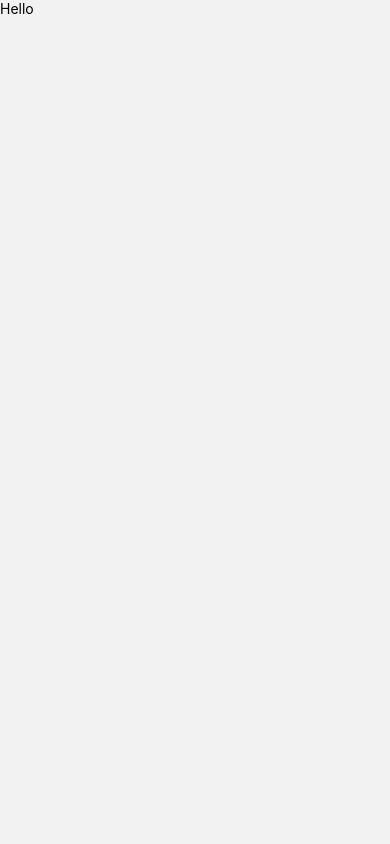
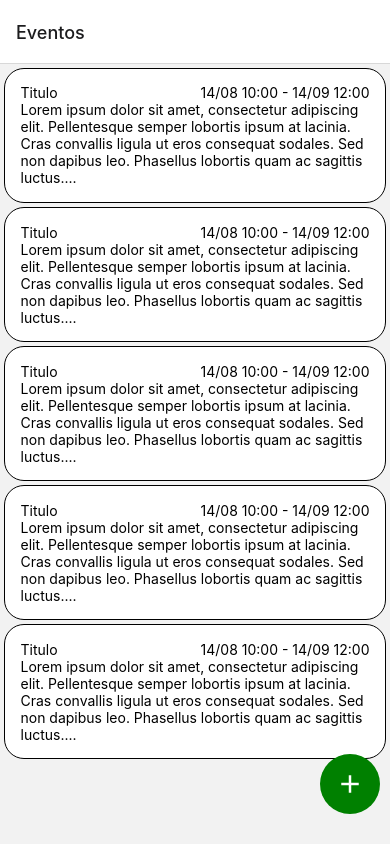
Before and after one commit to EzequielDeOliveira/React_native_kotlin_modules, a React Native app: screen /Home in a window 390 px wide. Built offline with nearby package versions, Linux system fonts and the light colour scheme.

Commit message:
Create app using only js

```diff
--- a/package.json
+++ b/package.json
@@ -15,7 +15,8 @@
     "react": "17.0.2",
     "react-native": "0.68.1",
     "react-native-safe-area-context": "^4.2.4",
-    "react-native-screens": "^3.13.1"
+    "react-native-screens": "^3.13.1",
+    "react-native-vector-icons": "^9.1.0"
   },
   "devDependencies": {
     "@babel/core": "^7.12.9",
--- /dev/null
+++ b/src/Components/DefaultInput.js
@@ -0,0 +1,25 @@
+import React from 'react';
+import { View, TextInput, Text, StyleSheet} from 'react-native';
+
+const DefaultInput = ({ title = "Titulo" }) => (
+    <View style={styles.container}>
+        <Text>
+            {title}
+        </Text>
+        <TextInput
+            style={styles.input}
+        />
+    </View>
+);
+
+const styles = StyleSheet.create({
+    container: {
+        padding: '2%'
+    },
+    text: {},
+    input: {
+        borderWidth: StyleSheet.hairlineWidth
+    }
+});
+
+export default DefaultInput;
--- /dev/null
+++ b/src/Components/FloatButton.js
@@ -0,0 +1,41 @@
+import React from 'react';
+import { Text, TouchableOpacity, StyleSheet } from 'react-native';
+
+import Icon from 'react-native-vector-icons/MaterialIcons';
+
+const FloatButton = ({
+    onPress, longButton, text
+}) => (
+    <TouchableOpacity style={[styles.defaultButton, longButton ? styles.longButton : styles.addButton]} onPress={onPress}>
+        {text ?
+            <Text style={styles.text}>{text}</Text>
+            :
+            <Icon name='add' size={30} color="#FFFFFF" />}
+    </TouchableOpacity>
+);
+
+const styles = StyleSheet.create({
+    defaultButton: {
+        backgroundColor: 'green',
+        alignItems: 'center',
+        justifyContent: 'center',
+        bottom: 30,
+        height: 60,
+        borderRadius: 30,
+    },
+    addButton: {
+        width: 60,
+        right: 10,
+        position: 'absolute',
+    },
+    longButton: {
+        width: '70%',
+        alignSelf: 'center',
+    },
+    text: {
+        fontSize: 20,
+        color: '#FFFFFF'
+    }
+});
+
+export default FloatButton;
--- /dev/null
+++ b/src/Components/ListItem.js
@@ -0,0 +1,47 @@
+import React from 'react';
+import { Text, View, StyleSheet, TouchableOpacity } from 'react-native';
+
+import { useNavigation } from '@react-navigation/native';
+
+const ListItem = ({ title, description, init, end }) => {
+    const navigation = useNavigation();
+
+    return (
+        <TouchableOpacity
+            style={styles.container}
+            onPress={() => navigation.navigate("Meet", {
+                title, description, init, end
+            })}>
+            <View style={styles.head}>
+                <Text>{title}</Text>
+                <Text>{init} - {end}</Text>
+            </View>
+            <Text style={styles.description}>{description.length > 210 ? description.slice(0, 220).trim() + '...' : description}</Text>
+        </TouchableOpacity>
+    );
+}
+const styles = StyleSheet.create({
+    container: {
+        backgroundColor: 'white',
+        padding: '4%',
+        overflow: 'hidden',
+        borderRadius: 20,
+        margin: '1%',
+        marginBottom: 0,
+        borderColor: 'black',
+        borderWidth: 1
+    },
+    title: {
+        marginRight: 10
+    },
+    head: {
+        alignItems: 'flex-start',
+        flexDirection: 'row',
+        justifyContent: 'space-between'
+    },
+    description: {
+        justifyContent: 'center',
+    }
+});
+
+export default ListItem;
--- /dev/null
+++ b/src/Pages/CreateMeet.js
@@ -0,0 +1,29 @@
+import React from 'react';
+import { View, ScrollView, StyleSheet } from 'react-native';
+import DefaultInput from '../Components/DefaultInput';
+import FloatButton from '../Components/FloatButton';
+
+const CreateMeet = () => (
+    <View style={styles.container}>
+        <ScrollView style={styles.scroll}>
+            <DefaultInput title='Nome' />
+            <DefaultInput title='Descrição' />
+            <DefaultInput title='Inicio' />
+            <DefaultInput title='Fim' />
+            <DefaultInput title='Localização' />
+        </ScrollView>
+        <FloatButton longButton text="Salvar"/>
+    </View>
+);
+
+const styles = StyleSheet.create({
+    container: {
+        flex: 1,
+        padding: '2%'
+    },
+    scroll: {
+        marginBottom: '15%'
+    }
+});
+
+export default CreateMeet;
--- a/src/Pages/Home.js
+++ b/src/Pages/Home.js
@@ -1,8 +1,70 @@
 import React from 'react';
-import { Text } from 'react-native';
+import { FlatList, StyleSheet, SafeAreaView, StatusBar } from 'react-native';
 
-const Home = () => (
-    <Text>Hello</Text>
+import FloatButton from '../Components/FloatButton';
+import ListItem from '../Components/ListItem';
+
+const items = [
+    {
+        id: 1,
+        title: "Titulo",
+        description: "Lorem ipsum dolor sit amet, consectetur adipiscing elit. Pellentesque semper lobortis ipsum at lacinia. Cras convallis ligula ut eros consequat sodales. Sed non dapibus leo. Phasellus lobortis quam ac sagittis luctus. ",
+        init: "14/08 10:00",
+        end: "14/09 12:00"
+    },
+    {
+        id: 2,
+        title: "Titulo",
+        description: "Lorem ipsum dolor sit amet, consectetur adipiscing elit. Pellentesque semper lobortis ipsum at lacinia. Cras convallis ligula ut eros consequat sodales. Sed non dapibus leo. Phasellus lobortis quam ac sagittis luctus. ",
+        init: "14/08 10:00",
+        end: "14/09 12:00"
+    },
+    {
+        id: 3,
+        title: "Titulo",
+        description: "Lorem ipsum dolor sit amet, consectetur adipiscing elit. Pellentesque semper lobortis ipsum at lacinia. Cras convallis ligula ut eros consequat sodales. Sed non dapibus leo. Phasellus lobortis quam ac sagittis luctus. ",
+        init: "14/08 10:00",
+        end: "14/09 12:00"
+    },
+    {
+        id: 4,
+        title: "Titulo",
+        description: "Lorem ipsum dolor sit amet, consectetur adipiscing elit. Pellentesque semper lobortis ipsum at lacinia. Cras convallis ligula ut eros consequat sodales. Sed non dapibus leo. Phasellus lobortis quam ac sagittis luctus. ",
+        init: "14/08 10:00",
+        end: "14/09 12:00"
+    },
+    {
+        id: 5,
+        title: "Titulo",
+        description: "Lorem ipsum dolor sit amet, consectetur adipiscing elit. Pellentesque semper lobortis ipsum at lacinia. Cras convallis ligula ut eros consequat sodales. Sed non dapibus leo. Phasellus lobortis quam ac sagittis luctus. ",
+        init: "14/08 10:00",
+        end: "14/09 12:00"
+    }
+];
+
+const Home = ({ navigation }) => (
+    <SafeAreaView
+        style={styles.container}
+    >
+        <FlatList
+            contentContainerStyle={styles.list}
+            data={items}
+            renderItem={({item}) => <ListItem {...item} />}
+            keyExtractor={(item) => item.id}
+        />
+        <FloatButton onPress={() => navigation.navigate("CreateMeet")} />
+        <StatusBar barStyle='dark-content' backgroundColor={"#FFFFFF"}/>
+    </SafeAreaView>
 );
 
+const styles = StyleSheet.create({
+    container: {
+        flex: 1,
+        padding: '2%'
+    },
+    list: {
+        paddingBottom: 50
+    }
+});
+
 export default Home;
--- /dev/null
+++ b/src/Pages/Meet.js
@@ -0,0 +1,20 @@
+import React from 'react';
+import { View, Text } from 'react-native';
+
+import { useRoute } from '@react-navigation/native';
+
+const Meet = ({
+
+}) => {
+    const route = useRoute();
+    console.log(route)
+    return (
+        <View>
+            <Text>{route.params.title}</Text>
+            <Text>{route.params.description}</Text>
+            <Text>{route.params.init}</Text>
+            <Text>{route.params.end}</Text>
+        </View>
+    );
+}
+export default Meet;
--- /dev/null
+++ b/src/Routes/index.js
@@ -0,0 +1,20 @@
+import React from 'react';
+import { NavigationContainer } from '@react-navigation/native';
+import { createNativeStackNavigator } from '@react-navigation/native-stack';
+import Home from '../Pages/Home';
+import CreateMeet from '../Pages/CreateMeet';
+import Meet from '../Pages/Meet';
+
+const Stack = createNativeStackNavigator();
+
+const Routes = () => (
+    <NavigationContainer>
+        <Stack.Navigator>
+            <Stack.Screen name="Home" component={Home} options={{title: "Eventos"}}/>
+            <Stack.Screen name="CreateMeet" component={CreateMeet} options={{title: "Criar Evento"}}/>
+            <Stack.Screen name="Meet" component={Meet} options={{title: "Evento"}}/>
+        </Stack.Navigator>
+    </NavigationContainer>
+);
+
+export default Routes;
--- a/src/index.js
+++ /dev/null
@@ -1,18 +0,0 @@
-import React from 'react';
-import { NavigationContainer } from '@react-navigation/native';
-import { createNativeStackNavigator } from '@react-navigation/native-stack';
-import Home from './Pages/Home';
-
-const Stack = createNativeStackNavigator();
-
-const Routes = () => (
-    <NavigationContainer>
-        <Stack.Navigator screenOptions={{
-            headerShown: false
-        }}>
-            <Stack.Screen name="Home" component={Home} />
-        </Stack.Navigator>
-    </NavigationContainer>
-);
-
-export default Routes;
```
Also changed, not shown: App.js (+1 -9 lines), 2 other files (tests, documents, lock files or other folders).
